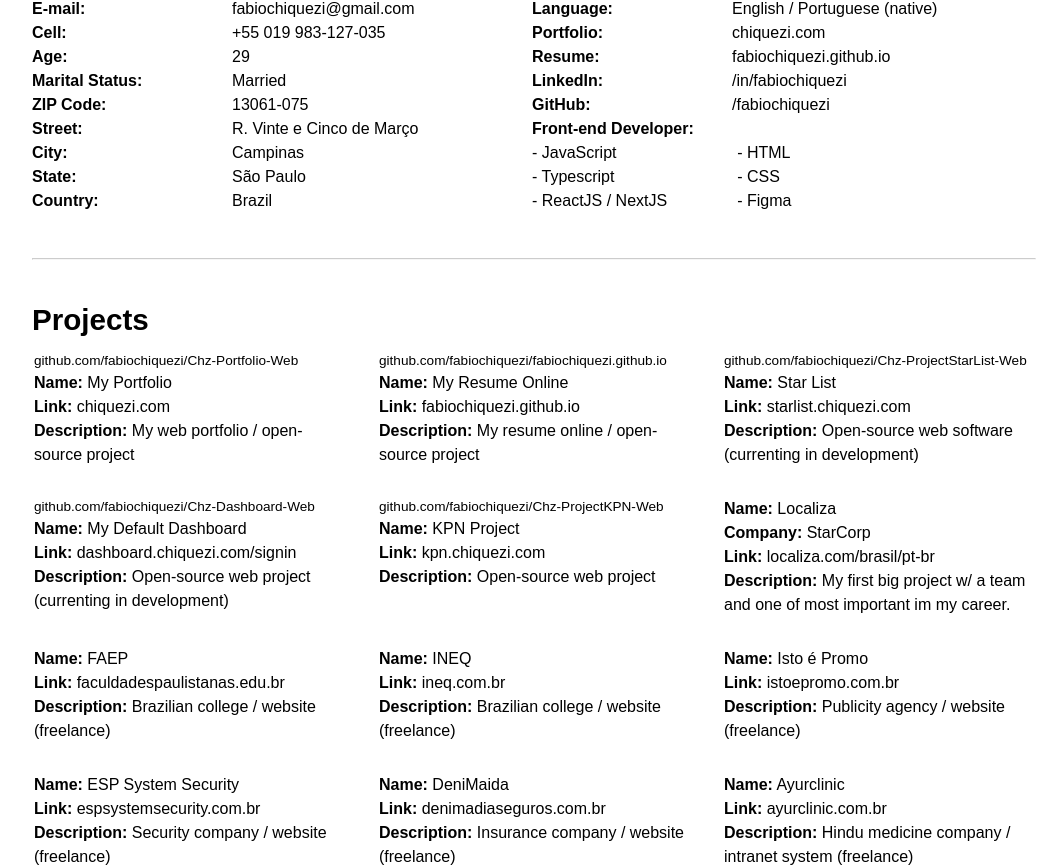
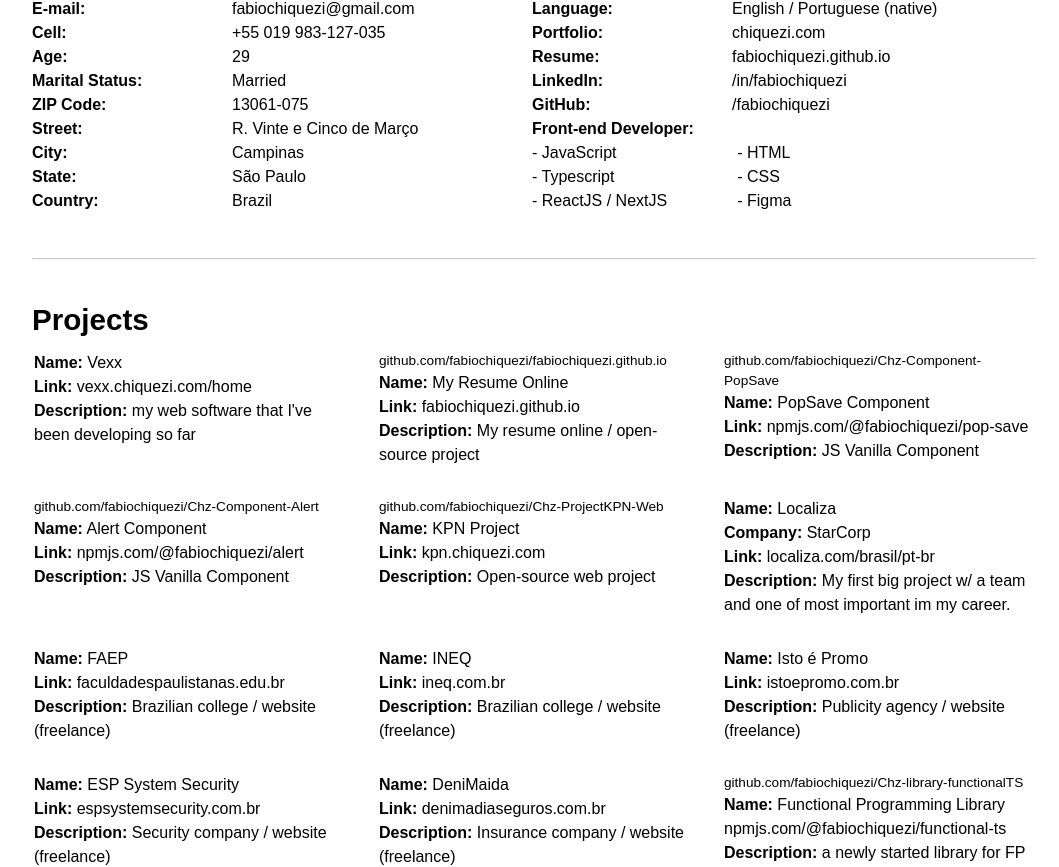
Before and after one commit to fabiochiquezi/fabiochiquezi.github.io, a plain HTML site: page index.html in a window 1280 px wide. Shown: the part 85-952 px from the top of the page, without its empty margins (106-1165 px from the left). Drawn offline with Linux system fonts and the light colour scheme.

Commit message:
update projects

```diff
--- a/index.html
+++ b/index.html
@@ -100,18 +100,17 @@
             <h2>Projects</h2>
             <ul>
                 <li>
-                    <p class="github">github.com/fabiochiquezi/Chz-Portfolio-Web</p>
                     <p>
                         <b>Name:</b>
-                        <span>My Portfolio</span>
+                        <span>Vexx</span>
                     </p>
                     <p>
                         <b>Link:</b>
-                        <span>chiquezi.com</span>
+                        <span>vexx.chiquezi.com/home</span>
                     </p>
                     <p>
                         <b>Description:</b>
-                        <span>My web portfolio / open-source project</span>
+                        <span>my web software that I've been developing so far</span>
                     </p>
                 </li>
                 <li>
@@ -130,33 +129,33 @@
                     </p>
                 </li>
                 <li>
-                    <p class="github">github.com/fabiochiquezi/Chz-ProjectStarList-Web</p>
+                    <p class="github">github.com/fabiochiquezi/Chz-Component-PopSave</p>
                     <p>
                         <b>Name:</b>
-                        <span>Star List</span>
+                        <span>PopSave Component</span>
                     </p>
                     <p>
                         <b>Link:</b>
-                        <span>starlist.chiquezi.com</span>
+                        <span>npmjs.com/@fabiochiquezi/pop-save</span>
                     </p>
                     <p>
                         <b>Description:</b>
-                        <span>Open-source web software (currenting in development)</span>
+                        <span>JS Vanilla Component</span>
                     </p>
                 </li>
                 <li>
-                    <p class="github">github.com/fabiochiquezi/Chz-Dashboard-Web</p>
+                    <p class="github">github.com/fabiochiquezi/Chz-Component-Alert</p>
                     <p>
                         <b>Name:</b>
-                        <span>My Default Dashboard</span>
+                        <span>Alert Component</span>
                     </p>
                     <p>
                         <b>Link:</b>
-                        <span>dashboard.chiquezi.com/signin</span>
+                        <span>npmjs.com/@fabiochiquezi/alert</span>
                     </p>
                     <p>
                         <b>Description:</b>
-                        <span>Open-source web project (currenting in development)</span>
+                        <span>JS Vanilla Component</span>
                     </p>
                 </li>
                 <li>
@@ -263,17 +262,18 @@
                     </p>
                 </li>
                 <li>
+                    <p class="github">github.com/fabiochiquezi/Chz-library-functionalTS</p>
                     <p>
                         <b>Name:</b>
-                        <span>Ayurclinic</span>
+                        <span>Functional Programming Library</span>
                     </p>
                     <p>
-                        <b>Link:</b>
-                        <span>ayurclinic.com.br</span>
+                        <!-- <b>Link:</b> -->
+                        <span>npmjs.com/@fabiochiquezi/functional-ts</span>
                     </p>
                     <p>
                         <b>Description:</b>
-                        <span>Hindu medicine company / intranet system (freelance)</span>
+                        <span>a newly started library for FP</span>
                     </p>
                 </li>
             </ul>
```
